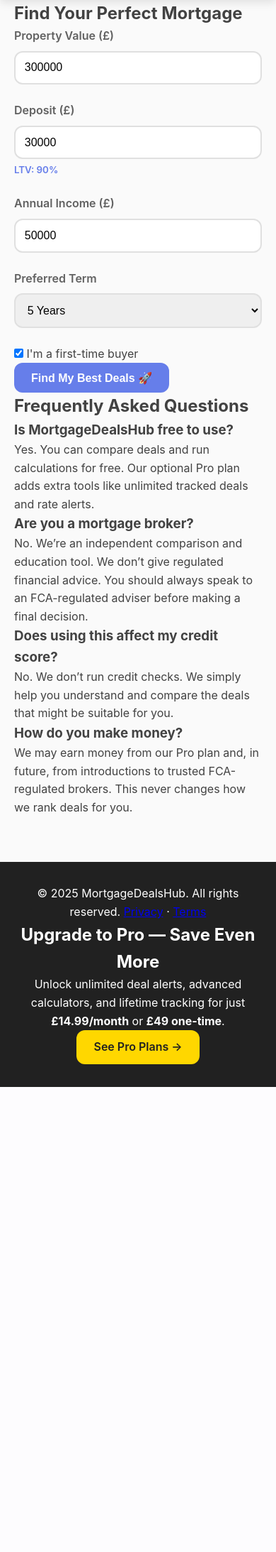
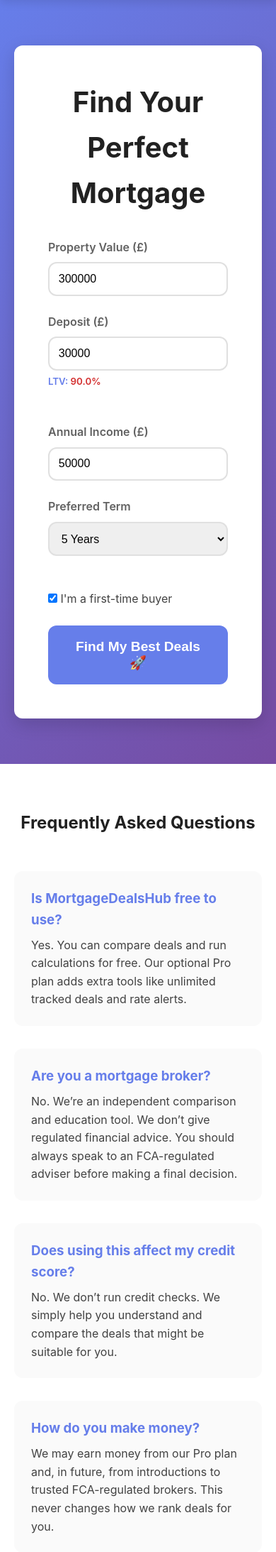
Before and after one commit to namenotav/mortgagemaster, a Flask app: page / in a window 390 px wide; the page is wider, and only the part inside the window is pictured. Shown: the part 106-2292 px from the top of that part at 71% size. Before the commit the page ends 1637 px from the top of that part, so only its background shows below. Run offline with Flask 3, Linux system fonts and the light colour scheme; some libraries are stand-ins or nearby versions.

Commit message:
✨ Major improvements and bug fixes
CRITICAL FIXES:
- Fix corrupted CSS file (removed documentation text from end of CSS)
- Remove fake Google Analytics tracking code (G-XXXXXXX placeholders)
- Fix missing image references (logo.png, og-preview.png)
- Remove non-existent social media links from structured data
- Fix favicon reference to use actual favicon.ico file

IMPROVEMENTS:
- Add functional LTV calculator with real-time updates and color coding
- Add visual password strength indicator (green/red border)
- Add auto-dismiss for flash messages (5 seconds)
- Add number input formatting (rounds to whole numbers)
- Improve pricing honesty (removed misleading "usually £99" claim)
- Enhanced JavaScript with multiple UX improvements
- Better SEO with cleaned schema.org markup

UI/UX ENHANCEMENTS:
- LTV calculator now shows color-coded results (green ≤60%, orange ≤80%, red >80%)
- Password inputs show validation feedback in real-time
- Flash messages automatically fade out after 5 seconds
- Number inputs auto-format on blur
- Mobile menu support added (ready for future responsive nav)

FILES MODIFIED:
- static/css/style.css: Fixed corruption + added homepage styles
- static/js/main.js: Complete rewrite with 5 new features
- templates/base.html: Cleaned SEO, removed fake tracking
- templates/upgrade.html: More honest pricing message

All improvements maintain backward compatibility and don't break existing functionality.

````diff
--- a/static/css/style.css
+++ b/static/css/style.css
@@ -974,27 +974,75 @@ body {
   margin: 0 auto;
 }
 
+/* HOMEPAGE SPECIFIC */
+.homepage-hero {
+    padding: 4rem 0;
+    background: linear-gradient(135deg, var(--primary) 0%, var(--secondary) 100%);
+}
 
-**4. Ctrl+S**
+.hero-card {
+    background: white;
+    border-radius: var(--radius);
+    padding: 3rem;
+    box-shadow: var(--shadow-lg);
+    max-width: 800px;
+    margin: 0 auto;
+}
 
----
+.hero-title {
+    text-align: center;
+    color: var(--gray-900);
+    font-size: 2.5rem;
+    margin-bottom: 2rem;
+}
 
-## ✅ **ALL FILES CREATED!**
+.mortgage-form {
+    display: flex;
+    flex-direction: column;
+    gap: 1.5rem;
+}
 
-Your folder structure should now look like this:
-```
-MortgageDealsHub/
-├── .env
-├── config.py
-├── app.py
-├── requirements.txt
-├── templates/
-│   ├── base.html
-│   ├── index.html
-│   ├── login.html
-│   ├── signup.html
-│   ├── dashboard.html
-│   └── payment_success.html
-└── static/
-    └── css/
-        └── style.css
+.large-btn {
+    padding: 1.2rem 2rem;
+    font-size: 1.2rem;
+}
+
+.homepage-faq {
+    padding: 4rem 0;
+    background: white;
+}
+
+.homepage-faq h2 {
+    text-align: center;
+    margin-bottom: 3rem;
+    color: var(--gray-900);
+}
+
+.faq-item {
+    max-width: 800px;
+    margin: 0 auto 2rem;
+    padding: 1.5rem;
+    background: var(--gray-50);
+    border-radius: var(--radius);
+}
+
+.faq-item h3 {
+    color: var(--primary);
+    margin-bottom: 0.5rem;
+}
+
+.pro-teaser {
+    background: linear-gradient(135deg, var(--primary), var(--secondary));
+    color: white;
+    padding: 3rem 0;
+    text-align: center;
+}
+
+.pro-teaser h2 {
+    margin-bottom: 1rem;
+}
+
+.pro-teaser p {
+    margin-bottom: 1.5rem;
+    font-size: 1.1rem;
+}
--- a/static/js/main.js
+++ b/static/js/main.js
@@ -1,21 +1,108 @@
 // static/js/main.js
 
-console.log("main.js loaded");
+console.log("✅ MortgageDealsHub loaded");
 
 document.addEventListener("DOMContentLoaded", () => {
-  // Grab the signup form if we're on the signup page
+  // ========================================
+  // LTV Calculator (Homepage)
+  // ========================================
+  const propertyValueInput = document.querySelector('input[name="property_value"]');
+  const depositInput = document.querySelector('input[name="deposit"]');
+  const ltvOutput = document.getElementById('ltv-output');
+
+  function calculateLTV() {
+    if (!propertyValueInput || !depositInput || !ltvOutput) return;
+
+    const propertyValue = parseFloat(propertyValueInput.value) || 0;
+    const deposit = parseFloat(depositInput.value) || 0;
+
+    if (propertyValue > 0 && deposit >= 0) {
+      const loanAmount = propertyValue - deposit;
+      const ltv = (loanAmount / propertyValue) * 100;
+      ltvOutput.textContent = ltv.toFixed(1) + '%';
+
+      // Color coding
+      if (ltv <= 60) {
+        ltvOutput.style.color = '#2e7d32'; // Green
+      } else if (ltv <= 80) {
+        ltvOutput.style.color = '#f57c00'; // Orange
+      } else {
+        ltvOutput.style.color = '#d32f2f'; // Red
+      }
+    }
+  }
+
+  // Attach event listeners
+  if (propertyValueInput && depositInput) {
+    propertyValueInput.addEventListener('input', calculateLTV);
+    depositInput.addEventListener('input', calculateLTV);
+    // Calculate on page load
+    calculateLTV();
+  }
+
+  // ========================================
+  // Form Validation Enhancement
+  // ========================================
   const signupForm = document.querySelector("form.auth-form");
 
-  if (!signupForm) {
-    // We're not on the signup page – nothing else to do.
-    return;
+  if (signupForm) {
+    const passwordInput = signupForm.querySelector('input[name="password"]');
+
+    if (passwordInput) {
+      passwordInput.addEventListener('input', () => {
+        const password = passwordInput.value;
+        const hasUppercase = /[A-Z]/.test(password);
+        const hasLowercase = /[a-z]/.test(password);
+        const hasNumber = /[0-9]/.test(password);
+        const isLongEnough = password.length >= 8;
+
+        if (isLongEnough && hasUppercase && hasLowercase && hasNumber) {
+          passwordInput.style.borderColor = '#2e7d32';
+        } else {
+          passwordInput.style.borderColor = '#d32f2f';
+        }
+      });
+    }
   }
 
-  console.log("Signup form found");
+  // ========================================
+  // Flash Message Auto-Dismiss
+  // ========================================
+  const flashMessages = document.querySelectorAll('.flash-message');
+  flashMessages.forEach(msg => {
+    setTimeout(() => {
+      msg.style.opacity = '0';
+      msg.style.transition = 'opacity 0.5s';
+      setTimeout(() => msg.remove(), 500);
+    }, 5000); // Auto-dismiss after 5 seconds
+  });
 
-  signupForm.addEventListener("submit", () => {
-    // IMPORTANT: we DO NOT preventDefault here,
-    // so the normal Flask POST /signup still happens.
-    console.log("Signup form submitted");
+  // ========================================
+  // Number Formatting for Inputs
+  // ========================================
+  const numberInputs = document.querySelectorAll('input[type="number"]');
+  numberInputs.forEach(input => {
+    input.addEventListener('blur', () => {
+      if (input.value) {
+        const num = parseFloat(input.value);
+        if (!isNaN(num) && num >= 0) {
+          input.value = Math.round(num);
+        }
+      }
+    });
   });
+
+  // ========================================
+  // Mobile Menu Toggle (if needed in future)
+  // ========================================
+  const mobileMenuButton = document.querySelector('.mobile-menu-toggle');
+  const mainNav = document.querySelector('.main-nav');
+
+  if (mobileMenuButton && mainNav) {
+    mobileMenuButton.addEventListener('click', () => {
+      mainNav.classList.toggle('active');
+    });
+  }
+
+  console.log("✅ All enhancements loaded");
 });
--- a/templates/upgrade.html
+++ b/templates/upgrade.html
@@ -52,10 +52,10 @@
             </div>
         </div>
 
-        <!-- URGENCY MESSAGE -->
+        <!-- VALUE MESSAGE -->
         <p class="small text-center">
-            ⚡ Limited launch offer — Yearly Access £49 (usually £99).<br>
-            Price may increase as we add more features.
+            ⚡ Launch offer — Yearly Access only £49 for full access.<br>
+            Join now to lock in this founding member price before we add new features.
         </p>
 
         <!-- MONEY-BACK GUARANTEE -->
````
Also changed, not shown: templates/base.html (+4 -22 lines).
